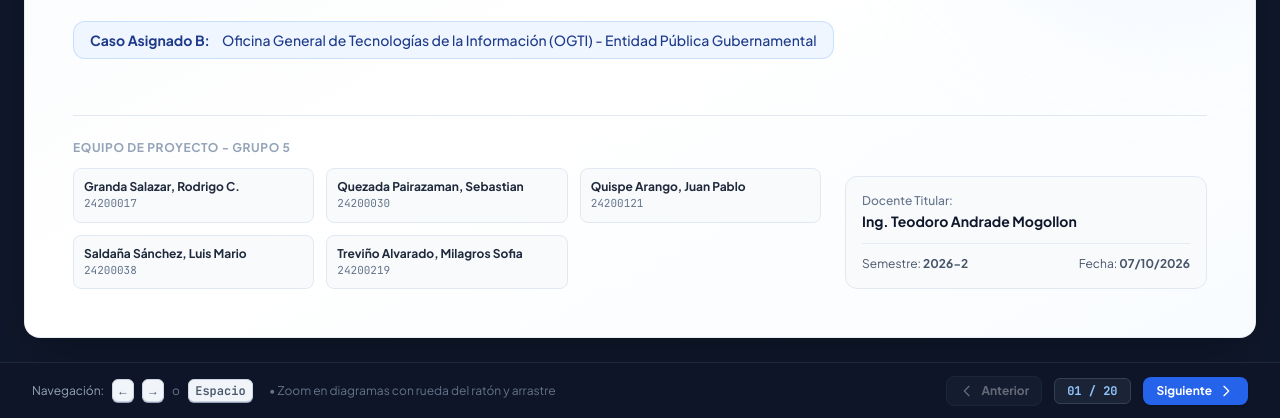
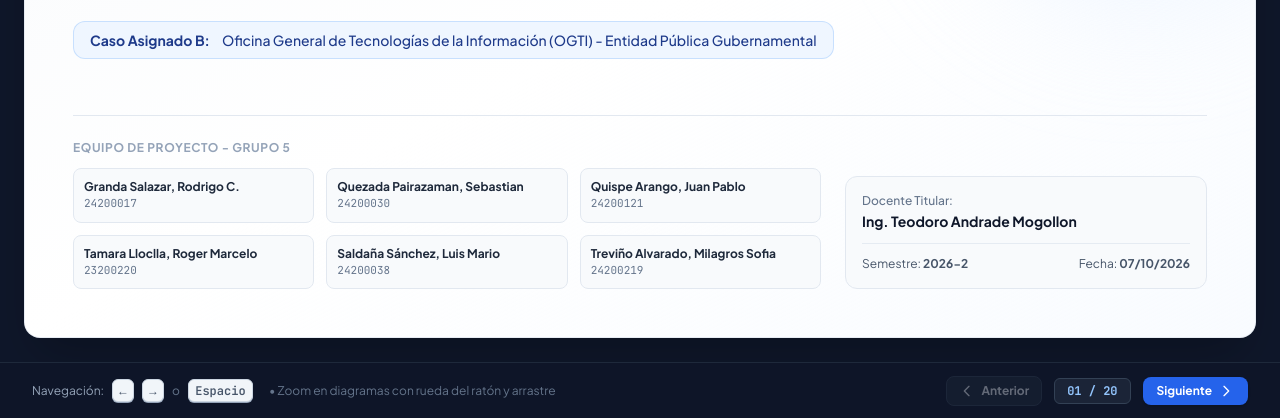
Before and after one commit to quezadasebastian/PresentacionDSI, a website: page index.html in a window 1280 px wide. Shown: the part 382-800 px from the top of the page. Drawn offline with nearby package versions, Linux system fonts and the light colour scheme.

Commit message:
Add new student information to index.html

```diff
--- a/index.html
+++ b/index.html
@@ -155,6 +155,10 @@
               <div class="p-2.5 rounded-lg bg-slate-50 border border-slate-200">
                 <p class="text-xs font-bold text-slate-800">Quispe Arango, Juan Pablo</p>
                 <p class="text-[11px] font-mono text-slate-500">24200121</p>
+              </div>
+              <div class="p-2.5 rounded-lg bg-slate-50 border border-slate-200">
+                <p class="text-xs font-bold text-slate-800">Tamara Lloclla, Roger Marcelo</p>
+                <p class="text-[11px] font-mono text-slate-500">23200220</p>
               </div>
               <div class="p-2.5 rounded-lg bg-slate-50 border border-slate-200">
                 <p class="text-xs font-bold text-slate-800">Saldaña Sánchez, Luis Mario</p>
```
